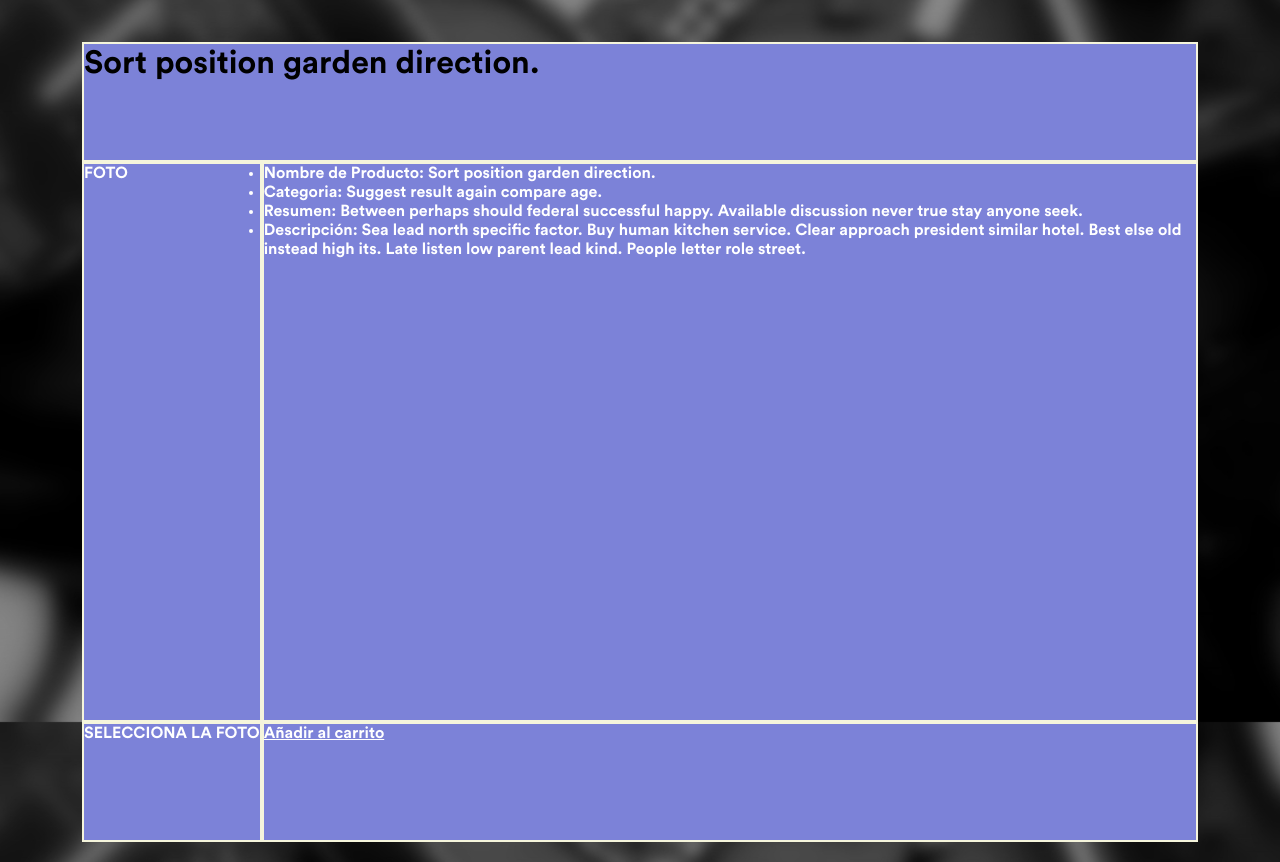
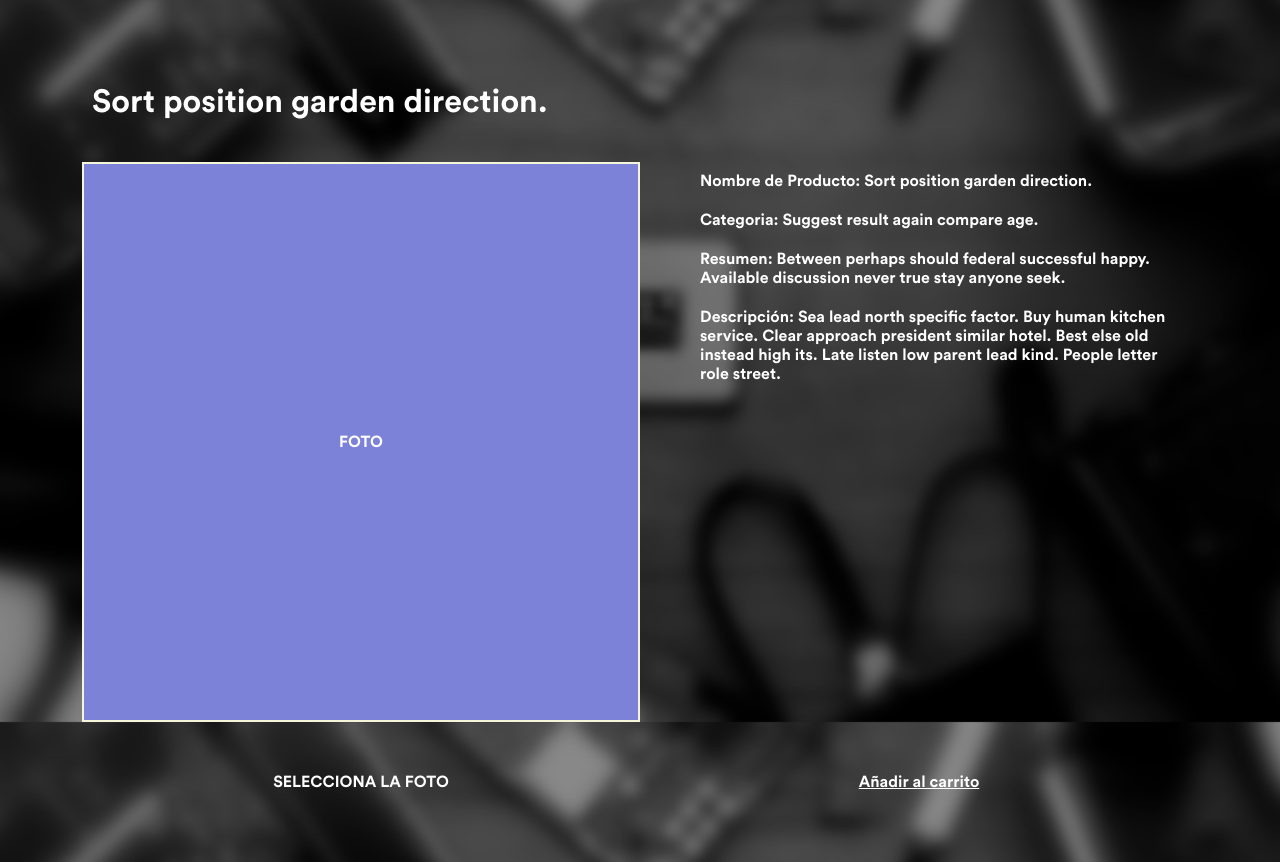
Before and after one commit to AdrianJimenezNieto/SuministrosInformaticos, a Django app: page /product/detail/51 in a window 1280 px wide. Shown: the part 78-940 px from the top of the page. Run offline with Django 4.2, Linux system fonts and the light colour scheme; data comes from the database, SQL or seed files in the repository; both versions use the stored data as it was after the commit; parts of the project's set-up code (start-up, migrations or seed data) failed here and were passed over.

Commit message:
Product detail template
Template for showing the product to the costumers

```diff
--- a/suministros/product/models.py
+++ b/suministros/product/models.py
@@ -1,10 +1,10 @@
 from django.db import models
 
 class Product(models.Model):
-    name = models.CharField(max_length=50, blank=False, default='Sin nombre')
-    categoria = models.CharField(max_length=50, blank=False, default='Sin nombre')
-    shortDescription = models.CharField(max_length=200, blank=False, default='Sin descripcion')
-    description = models.TextField(max_length=1200, blank=False, default='Sin descripcion')
+    name = models.CharField(max_length=50, blank=False)
+    categoria = models.CharField(max_length=50, blank=False)
+    shortDescription = models.CharField(max_length=200, blank=False)
+    description = models.TextField(max_length=1200, blank=False)
     ean13 = models.CharField(max_length=13, blank=False)
     ref = models.CharField(max_length=13, blank=False)
     stock = models.IntegerField(blank=False)
--- a/suministros/static/css/style.css
+++ b/suministros/static/css/style.css
@@ -222,14 +222,16 @@ main {
                          'img description'
                          'select cart';
     grid-template-rows: 15% auto 15%;
+    grid-template-columns: 50%;
     width: 90%;
     margin: 0 auto;
 }
 
 .title {
-    background-color: #7c82d8;
-    color:#000;
-    border: 2px solid beige;
+    display: flex;
+    justify-content: flex-start;
+    align-items: center;
+    padding: 10px;
     grid-area: title;
 }
 
@@ -237,26 +239,42 @@ main {
     background-color: #7c82d8;
     color:#000;
     border: 2px solid beige;
+
+    display: flex;
+    line-height: 50%;
+    padding: 10px;
+    align-items: center;
+    justify-content: center;
     grid-area: img;
 }
 
 .description {
-    border: 2px solid beige;
-    background-color: #7c82d8;
-    color:#000;
+    margin-left: 50px;
+    list-style: none;
+    display: flex;
+    padding: 10px;
+    flex-direction: column;
+    align-items: flex-start;
+    justify-content: flex-start;
     grid-area: description;
 }
 
+.description li {
+    margin-bottom: 20px;
+}
+
 .select {
-    border: 2px solid beige;
-    background-color: #7c82d8;
-    color:#000;
+    display: flex;
+    padding: 10px;
+    align-items: center;
+    justify-content: center;
     grid-area: select;
 }
 
 .cart {
-    border: 2px solid beige;
-    background-color: #7c82d8;
-    color:#000;
+    display: flex;
+    padding: 10px;
+    align-items: center;
+    justify-content: center;
     grid-area: cart;
 }
```
Also changed, not shown: suministros/db.sqlite3, suministros/product/migrations/0003_alter_product_categoria_alter_product_description_and_more.py (added).
